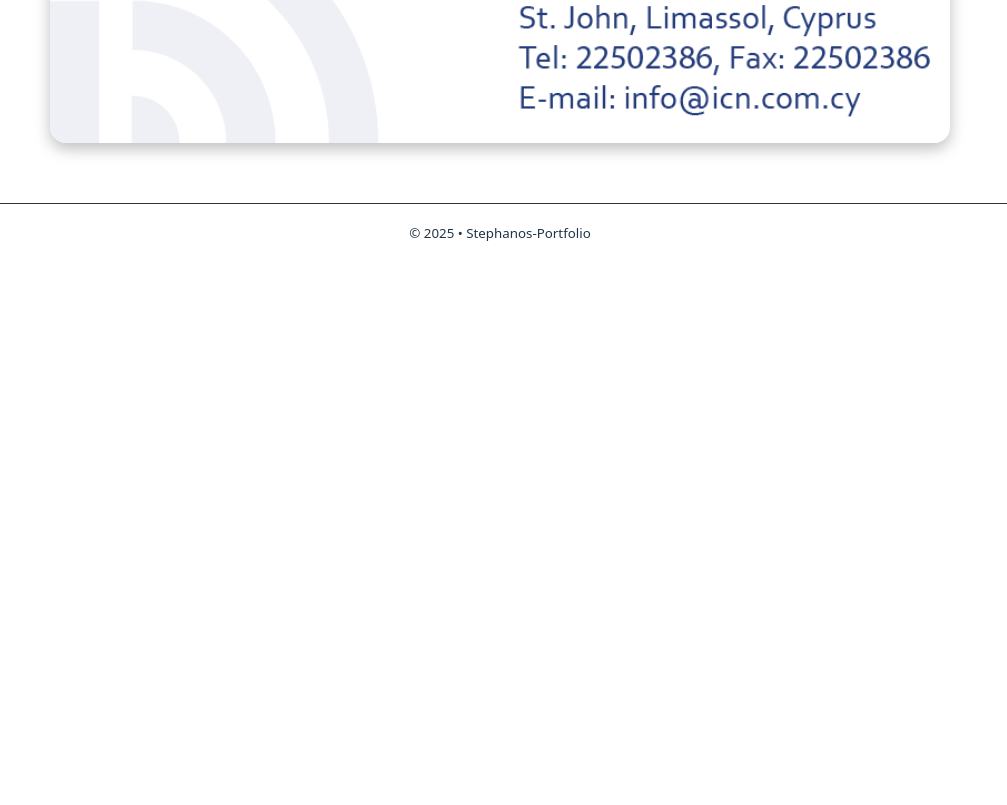
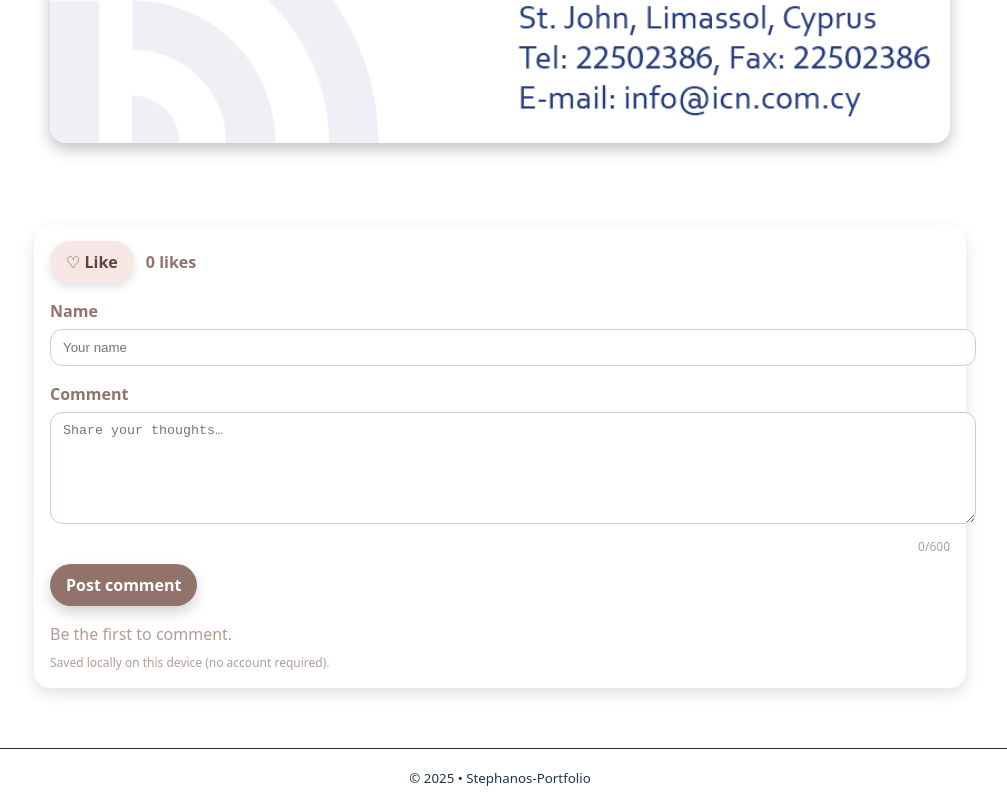
Before and after one commit to Stephanoskas/FirstPortfolio, a React (Vite) app: page /#/projects/b in a window 1280 px wide. Shown: the part 2935-3740 px from the top of the page, without its empty margins (140-1147 px from the left). Before the commit the page ends 3195 px from the top, so only its background shows below. Built offline with nearby package versions, Linux system fonts and the light colour scheme.

Commit message:
Add Like + Comment section to Project D

```diff
--- /dev/null
+++ b/src/Feedback.tsx
@@ -0,0 +1,196 @@
+import { useEffect, useMemo, useState } from "react";
+
+type Comment = {
+  id: string;
+  name: string;
+  text: string;
+  date: string; // ISO
+};
+
+export default function Feedback({ projectId }: { projectId: string }) {
+  const LIKE_KEY = useMemo(() => `likes:${projectId}`, [projectId]);
+  const YOU_LIKED_KEY = useMemo(() => `youLiked:${projectId}`, [projectId]);
+  const COMMENTS_KEY = useMemo(() => `comments:${projectId}`, [projectId]);
+
+  const [likes, setLikes] = useState<number>(0);
+  const [youLiked, setYouLiked] = useState<boolean>(false);
+  const [comments, setComments] = useState<Comment[]>([]);
+  const [name, setName] = useState("");
+  const [text, setText] = useState("");
+  const [error, setError] = useState<string | null>(null);
+
+  // Load from localStorage
+  useEffect(() => {
+    try {
+      const storedLikes = Number(localStorage.getItem(LIKE_KEY) || "0");
+      setLikes(Number.isFinite(storedLikes) ? storedLikes : 0);
+      setYouLiked(localStorage.getItem(YOU_LIKED_KEY) === "1");
+
+      const raw = localStorage.getItem(COMMENTS_KEY);
+      if (raw) {
+        const parsed = JSON.parse(raw) as Comment[];
+        setComments(Array.isArray(parsed) ? parsed : []);
+      }
+    } catch {
+      // ignore
+    }
+  }, [LIKE_KEY, YOU_LIKED_KEY, COMMENTS_KEY]);
+
+  // Persist on change
+  useEffect(() => {
+    try {
+      localStorage.setItem(LIKE_KEY, String(likes));
+      localStorage.setItem(YOU_LIKED_KEY, youLiked ? "1" : "0");
+      localStorage.setItem(COMMENTS_KEY, JSON.stringify(comments));
+    } catch {
+      // ignore
+    }
+  }, [likes, youLiked, comments, LIKE_KEY, YOU_LIKED_KEY, COMMENTS_KEY]);
+
+  const toggleLike = () => {
+    setYouLiked((prev) => {
+      const next = !prev;
+      setLikes((l) => (next ? l + 1 : Math.max(0, l - 1)));
+      return next;
+    });
+  };
+
+  const submitComment = (e: React.FormEvent) => {
+    e.preventDefault();
+    setError(null);
+    const nm = name.trim();
+    const tx = text.trim();
+    if (nm.length === 0) return setError("Please enter a name.");
+    if (tx.length === 0) return setError("Please write a comment.");
+    if (tx.length > 600) return setError("Comment is too long (max 600 chars).");
+
+    const newC: Comment = {
+      id: crypto.randomUUID ? crypto.randomUUID() : `${Date.now()}-${Math.random()}`,
+      name: nm.slice(0, 60),
+      text: tx,
+      date: new Date().toISOString(),
+    };
+    setComments((arr) => [newC, ...arr]);
+    setText("");
+  };
+
+  const wrapper: React.CSSProperties = {
+    width: "100%",
+    maxWidth: 900,
+    margin: "32px auto 0",
+    padding: "16px",
+    borderRadius: 16,
+    background: "#fff",
+    boxShadow: "0 6px 15px rgba(0,0,0,0.12)",
+    color: "#92736C",
+  };
+
+  const btn: React.CSSProperties = {
+    cursor: "pointer",
+    border: "none",
+    borderRadius: 999,
+    padding: "10px 16px",
+    fontWeight: 700,
+    boxShadow: "0 4px 10px rgba(0,0,0,0.12)",
+    background: youLiked ? "#eec4bd" : "#f6e7e4",
+    color: "#5e463f",
+  };
+
+  const inputStyle: React.CSSProperties = {
+    width: "100%",
+    padding: "10px 12px",
+    borderRadius: 12,
+    border: "1px solid #dbc9c5",
+    outline: "none",
+    marginBottom: 8,
+  };
+
+  const label: React.CSSProperties = { fontWeight: 600, marginBottom: 6 };
+
+  return (
+    <div style={wrapper}>
+      {/* Like row */}
+      <div style={{ display: "flex", alignItems: "center", gap: 12, marginBottom: 16 }}>
+        <button onClick={toggleLike} aria-pressed={youLiked} style={btn}>
+          {youLiked ? "❤️ Liked" : "♡ Like"}
+        </button>
+        <span style={{ fontWeight: 700 }}>{likes} {likes === 1 ? "like" : "likes"}</span>
+      </div>
+
+      {/* Comment form */}
+      <form onSubmit={submitComment} style={{ marginBottom: 16 }}>
+        <div style={{ display: "grid", gap: 8 }}>
+          <div>
+            <div style={label}>Name</div>
+            <input
+              style={inputStyle}
+              value={name}
+              onChange={(e) => setName(e.target.value)}
+              placeholder="Your name"
+              maxLength={60}
+            />
+          </div>
+          <div>
+            <div style={label}>Comment</div>
+            <textarea
+              style={{ ...inputStyle, minHeight: 90, resize: "vertical" }}
+              value={text}
+              onChange={(e) => setText(e.target.value)}
+              placeholder="Share your thoughts…"
+              maxLength={600}
+            />
+            <div style={{ fontSize: 12, opacity: 0.7, textAlign: "right" }}>
+              {text.length}/600
+            </div>
+          </div>
+          {error && <div style={{ color: "#b13b2e", fontWeight: 600 }}>{error}</div>}
+          <div>
+            <button
+              type="submit"
+              style={{
+                ...btn,
+                background: "#92736C",
+                color: "#fff",
+                boxShadow: "0 6px 14px rgba(0,0,0,0.18)",
+              }}
+            >
+              Post comment
+            </button>
+          </div>
+        </div>
+      </form>
+
+      {/* Comments list */}
+      <div style={{ display: "grid", gap: 12 }}>
+        {comments.length === 0 ? (
+          <div style={{ opacity: 0.7 }}>Be the first to comment.</div>
+        ) : (
+          comments.map((c) => (
+            <div
+              key={c.id}
+              style={{
+                padding: "12px 14px",
+                border: "1px solid #eadfdd",
+                borderRadius: 12,
+                background: "#fffdfa",
+              }}
+            >
+              <div style={{ display: "flex", justifyContent: "space-between", marginBottom: 6 }}>
+                <strong>{c.name}</strong>
+                <span style={{ fontSize: 12, opacity: 0.7 }}>
+                  {new Date(c.date).toLocaleString()}
+                </span>
+              </div>
+              <p style={{ margin: 0, whiteSpace: "pre-wrap" }}>{c.text}</p>
+            </div>
+          ))
+        )}
+      </div>
+
+      {/* Note about persistence */}
+      <div style={{ fontSize: 12, opacity: 0.7, marginTop: 8 }}>
+        Saved locally on this device (no account required).
+      </div>
+    </div>
+  );
+}
--- a/src/ProjectA.tsx
+++ b/src/ProjectA.tsx
@@ -1,3 +1,5 @@
+import Feedback from "./Feedback";
+
 export default function ProjectA() {
   return (
     <section
@@ -67,7 +69,7 @@ export default function ProjectA() {
       >
         <img
           src={`${import.meta.env.BASE_URL}images/Home.jpg`}
-          alt="Home"
+          alt="Home page"
           style={{
             width: "100%",
             borderRadius: "16px",
@@ -76,7 +78,7 @@ export default function ProjectA() {
         />
         <img
           src={`${import.meta.env.BASE_URL}images/Leader.jpg`}
-          alt="Leader"
+          alt="Leaderboard page"
           style={{
             width: "100%",
             borderRadius: "16px",
@@ -85,7 +87,7 @@ export default function ProjectA() {
         />
         <img
           src={`${import.meta.env.BASE_URL}images/Rewards.jpg`}
-          alt="Rewards"
+          alt="Rewards page"
           style={{
             width: "100%",
             borderRadius: "16px",
@@ -94,7 +96,7 @@ export default function ProjectA() {
         />
         <img
           src={`${import.meta.env.BASE_URL}images/Tanks.jpg`}
-          alt="Tanks"
+          alt="Tanks collection page"
           style={{
             width: "100%",
             borderRadius: "16px",
@@ -102,6 +104,9 @@ export default function ProjectA() {
           }}
         />
       </div>
+
+      {/* Like + Comments */}
+      <Feedback projectId="project-a" />
     </section>
   );
 }
--- a/src/ProjectB.tsx
+++ b/src/ProjectB.tsx
@@ -1,3 +1,5 @@
+import Feedback from "./Feedback";
+
 export default function ProjectB() {
   return (
     <section
@@ -43,14 +45,12 @@ export default function ProjectB() {
           <h1 style={{ fontSize: "2.4rem", marginBottom: "20px" }}>Project B</h1>
           <p style={{ lineHeight: "1.7", fontSize: "1.2rem" }}>
             I designed a logo, business card, and website layout for the Independent Cyprus Network,
-            focusing on establishing a strong and cohesive visual identity.
-            The project aimed to create a modern and trustworthy brand presence that
-            reflects the organization’s independent and professional ethos.
-            The logo design emphasizes clarity and symbolism relevant to Cyprus,
-            while the business card maintains a clean and professional aesthetic
-            for both digital and print use. The accompanying web design ensures
-            user-friendly navigation, consistent branding, and a responsive interface,
-            effectively communicating the network’s values and purpose to its audience.
+            focusing on establishing a strong and cohesive visual identity. The project aimed to create
+            a modern and trustworthy brand presence that reflects the organization’s independent and
+            professional ethos. The logo design emphasizes clarity and symbolism relevant to Cyprus,
+            while the business card maintains a clean and professional aesthetic for both digital and
+            print use. The accompanying web design ensures user-friendly navigation, consistent branding,
+            and a responsive interface, effectively communicating the network’s values and purpose to its audience.
           </p>
         </div>
       </div>
@@ -94,6 +94,9 @@ export default function ProjectB() {
           }}
         />
       </div>
+
+      {/* Like + Comment Section */}
+      <Feedback projectId="project-b" />
     </section>
   );
 }
--- a/src/ProjectC.tsx
+++ b/src/ProjectC.tsx
@@ -1,3 +1,5 @@
+import Feedback from "./Feedback";
+
 export default function ProjectC() {
   return (
     <section
@@ -102,6 +104,9 @@ export default function ProjectC() {
           }}
         />
       </div>
+
+      {/* Like + Comment Section */}
+      <Feedback projectId="project-c" />
     </section>
   );
 }
--- a/src/ProjectD.tsx
+++ b/src/ProjectD.tsx
@@ -1,3 +1,5 @@
+import Feedback from "./Feedback";
+
 export default function ProjectD() {
   return (
     <section
@@ -46,10 +48,10 @@ export default function ProjectD() {
             Convention Association) event hosted in Cyprus, working independently under the guidance
             of my supervisor. Each logo explored a different creative direction while maintaining a
             consistent focus on the event’s core identity. The designs were inspired by two key themes
-             — Cyprus, representing the island’s cultural and geographical identity, and tuna, symbolizing
-             the region’s marine life and sustainability values. Through this project, I aimed to visually
-              merge tradition and nature with modern, professional aesthetics, creating logos that reflect
-               both local character and international significance.
+            — Cyprus, representing the island’s cultural and geographical identity, and tuna, symbolizing
+            the region’s marine life and sustainability values. Through this project, I aimed to visually
+            merge tradition and nature with modern, professional aesthetics, creating logos that reflect
+            both local character and international significance.
           </p>
         </div>
       </div>
@@ -75,6 +77,9 @@ export default function ProjectD() {
           }}
         />
       </div>
+
+      {/* Like + Comment Section */}
+      <Feedback projectId="project-d" />
     </section>
   );
 }
```
